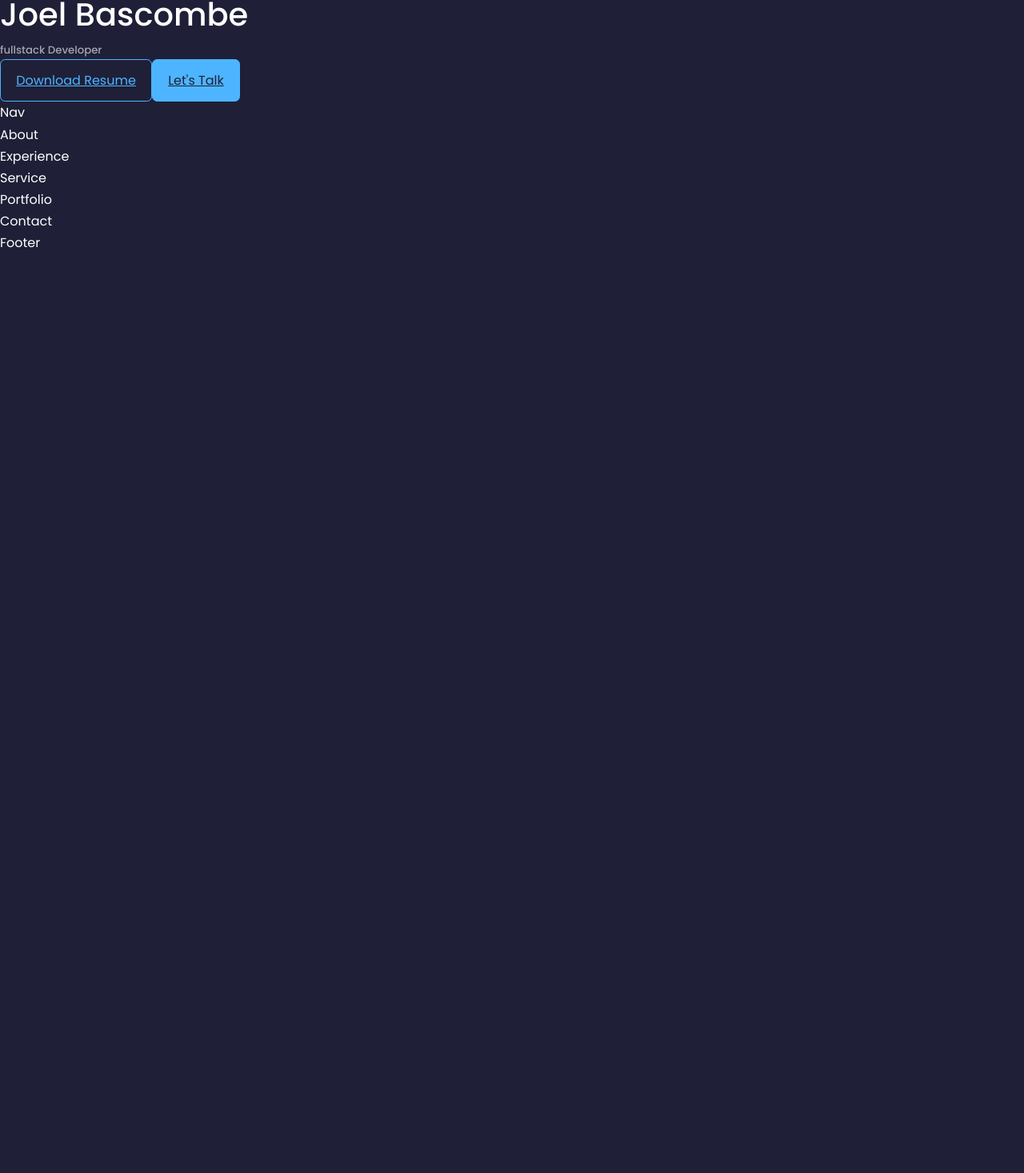
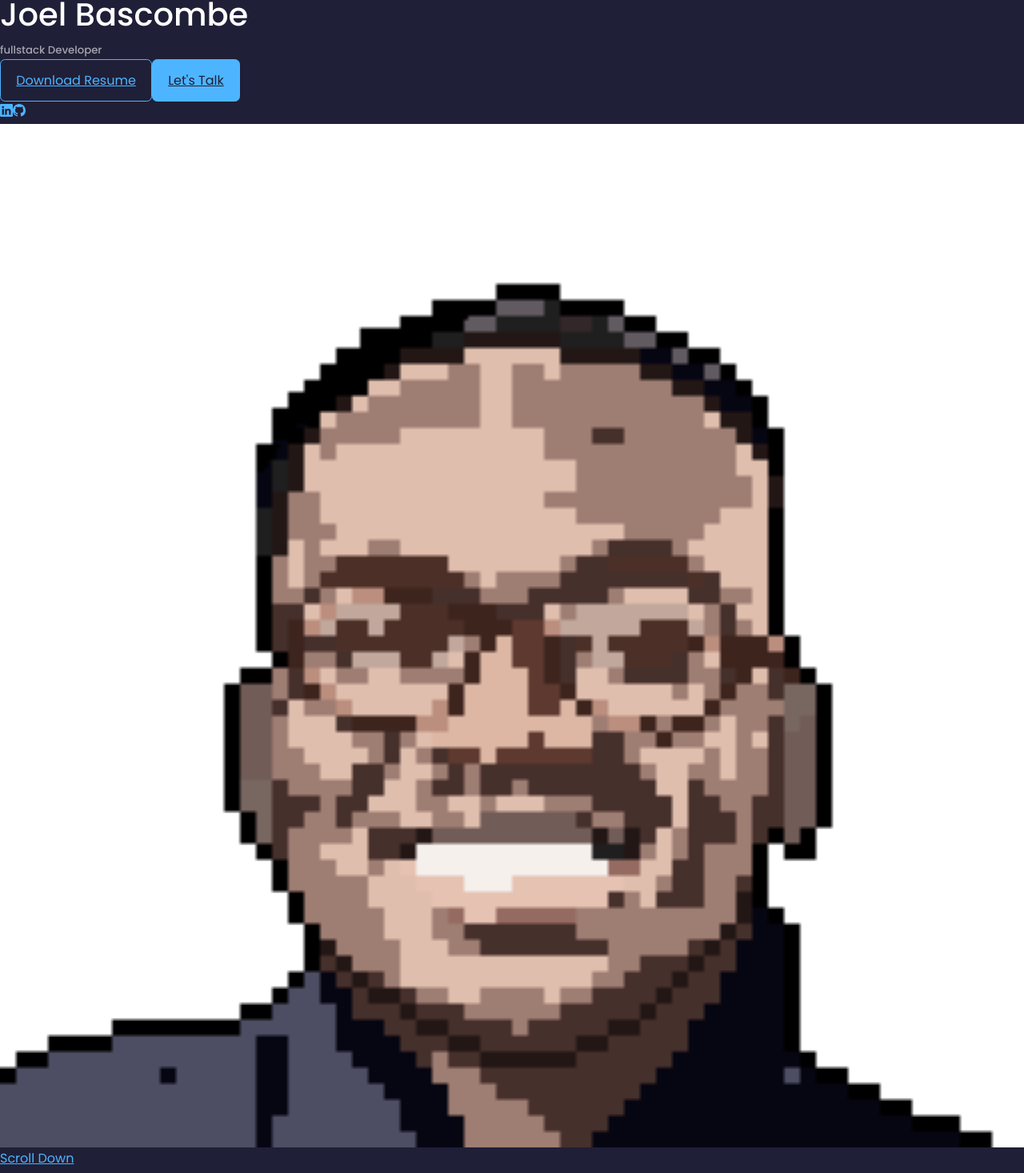
Before and after one commit to Jab1172/portfolio-website, a React (Create React App) app: page / in a window 1280 px wide. Shown: the part 39-1506 px from the top of the page at 80% size. Before the commit the page ends 800 px from the top, so only its background shows below. Built offline with nearby package versions, Linux system fonts and the light colour scheme.

Commit message:
ADD Social

```diff
--- a/package.json
+++ b/package.json
@@ -8,6 +8,7 @@
     "@testing-library/user-event": "^13.5.0",
     "react": "^18.2.0",
     "react-dom": "^18.2.0",
+    "react-icons": "^4.6.0",
     "react-scripts": "5.0.1",
     "web-vitals": "^2.1.4"
   },
--- a/src/components/header/Header.jsx
+++ b/src/components/header/Header.jsx
@@ -1,6 +1,8 @@
 import React from "react";
 import "./header.css";
 import CTA from "./CTA";
+import ImageMe from "../../assets/joel_Pixel1.png";
+import Socials from "./Socials";
 
 const Header = () => {
   return (
@@ -10,6 +12,14 @@ const Header = () => {
         <h1>Joel Bascombe</h1>
         <h5 className="text-light">fullstack Developer</h5>
         <CTA></CTA>
+        <Socials></Socials>
+        <div className="me">
+          <img src={ImageMe} alt="Joel Bascombe" className="me" />
+        </div>
+
+        <a href="#contact" className="scroll__down">
+          Scroll Down
+        </a>
       </div>
     </header>
   );
--- /dev/null
+++ b/src/components/header/Socials.jsx
@@ -0,0 +1,18 @@
+import React from "react";
+import { BsLinkedin } from "react-icons/bs";
+import { BsGithub } from "react-icons/bs";
+const Socials = () => {
+  return (
+    <div className="socials">
+      <a href="https://www.linkedin.com/" target="_blank">
+        <BsLinkedin />
+      </a>
+      <a href="https://www.github.com/" target="_blank">
+        <BsGithub />
+      </a>
+      {/* <a href="" target="_blank"></a> */}
+    </div>
+  );
+};
+
+export default Socials;
```
Also changed, not shown: 1 other file (tests, documents, lock files or other folders).
